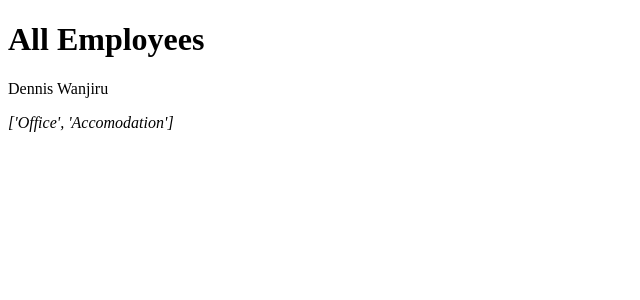
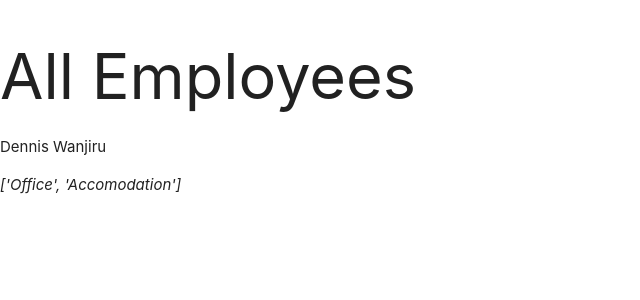
Before and after one commit to DennisWanjiru/the-hire, a Flask app: page /index in a window 1280 px wide. Shown: the top 300 px of the page, without its empty margins (0-640 px from the left). Run offline with Flask 2, Linux system fonts and the light colour scheme.

Commit message:
Adds Materializecss and important meta tags

```diff
--- a/templates/layout.html
+++ b/templates/layout.html
@@ -1,6 +1,11 @@
 <!DOCTYPE html>
 <html>
 <head>
+	<meta charset="UTF-8">
+    <meta name="viewport" content="width=device-width, initial-scale=1.0">
+    <meta http-equiv="X-UA-Compatible" content="ie=edge">
+    <link rel="stylesheet" href="../static/materialize/css/materialize.min.css">
+    <link rel="stylesheet" href="../static/main.css">
 	<title>The Hire | {% block title %}{% endblock %}</title>
 </head>
 <body>
```
